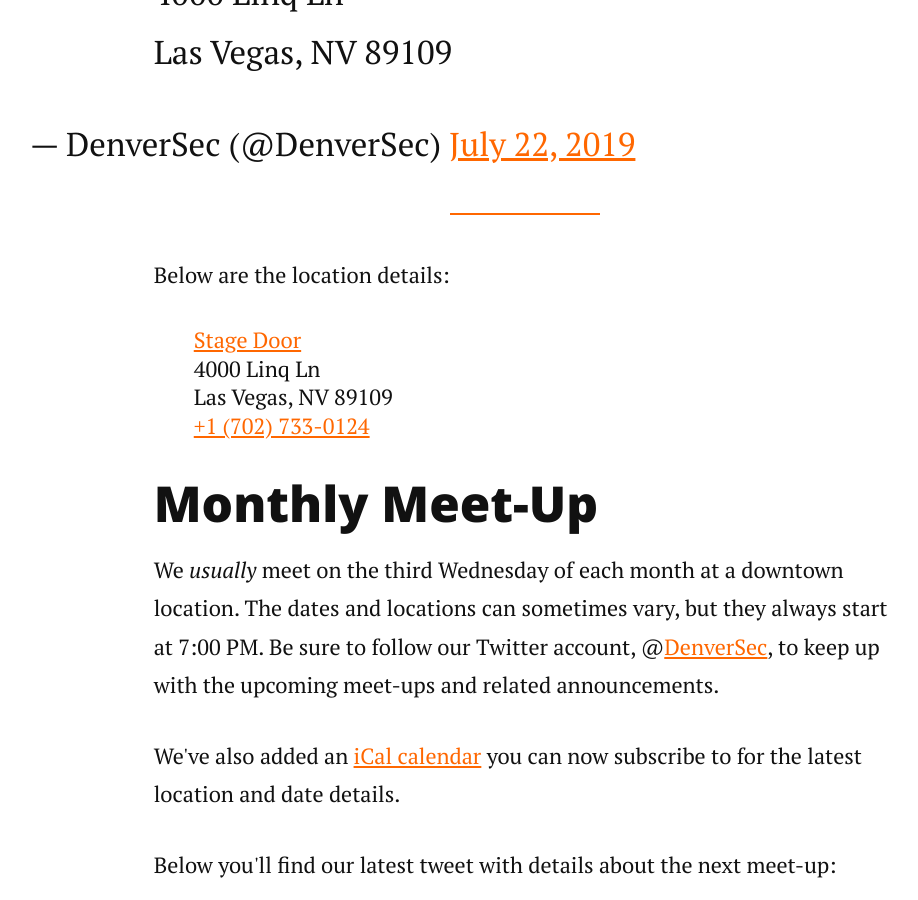
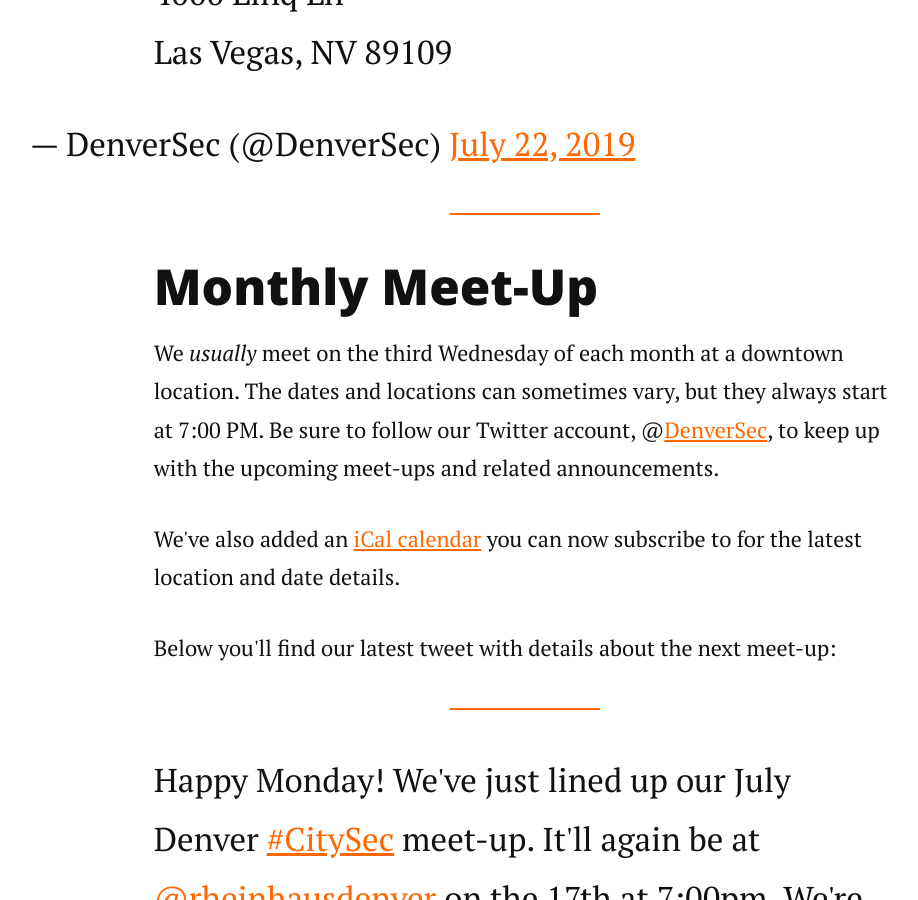
Before and after one commit to denversec/denversec.github.io, a Jekyll site: the page built from index.html, in a window 1280 px wide and 900 px high, scrolled down 1497 px. Shown: the whole window, without its empty margins (115-1033 px from the left). Built offline with Jekyll 4.4.1, drawn with Linux system fonts in a browser that asks for light colours; nearby versions of some CDN libraries; comment, search, counter and statistics services are not loaded.

Commit message:
Remove inline location since it is in tweet

```diff
--- a/index.html
+++ b/index.html
@@ -13,13 +13,6 @@
   <p>For this remote Denver CitySec meet-up we've decided on Thursday, August 8th at 4:30 PM. The location details are below. It's also been added to our <a href="/meetups.ics">iCal calendar</a>.</p>
   <p>
     <blockquote class="twitter-tweet" data-lang="en"><p lang="en" dir="ltr">Attention Defcon/Blackhat attendees! We will be holding a special Vegas edition of our meet-up at the Stage Door on Thursday the 8th at 4:30 PM.  All are welcome and hope to see you there.<br><br>Stage Door Casino<br>4000 Linq Ln<br>Las Vegas, NV 89109</p>&mdash; DenverSec (@DenverSec) <a href="https://twitter.com/DenverSec/status/1153315373950754816?ref_src=twsrc%5Etfw">July 22, 2019</a></blockquote><script async src="https://platform.twitter.com/widgets.js" charset="utf-8"></script>
-  </p>
-  <p>Below are the location details:</p>
-  <p class="meetup-details">
-    <a href="https://facebook.com/stagedoorcasino/" target="_blank">Stage Door</a><br/>
-    4000 Linq Ln<br/>
-    Las Vegas, NV 89109<br/>
-    <a href="tel:17027330124">+1 (702) 733-0124</a>
   </p>
 
   <h2 id="meetup">Monthly Meet-Up</h2>
```
